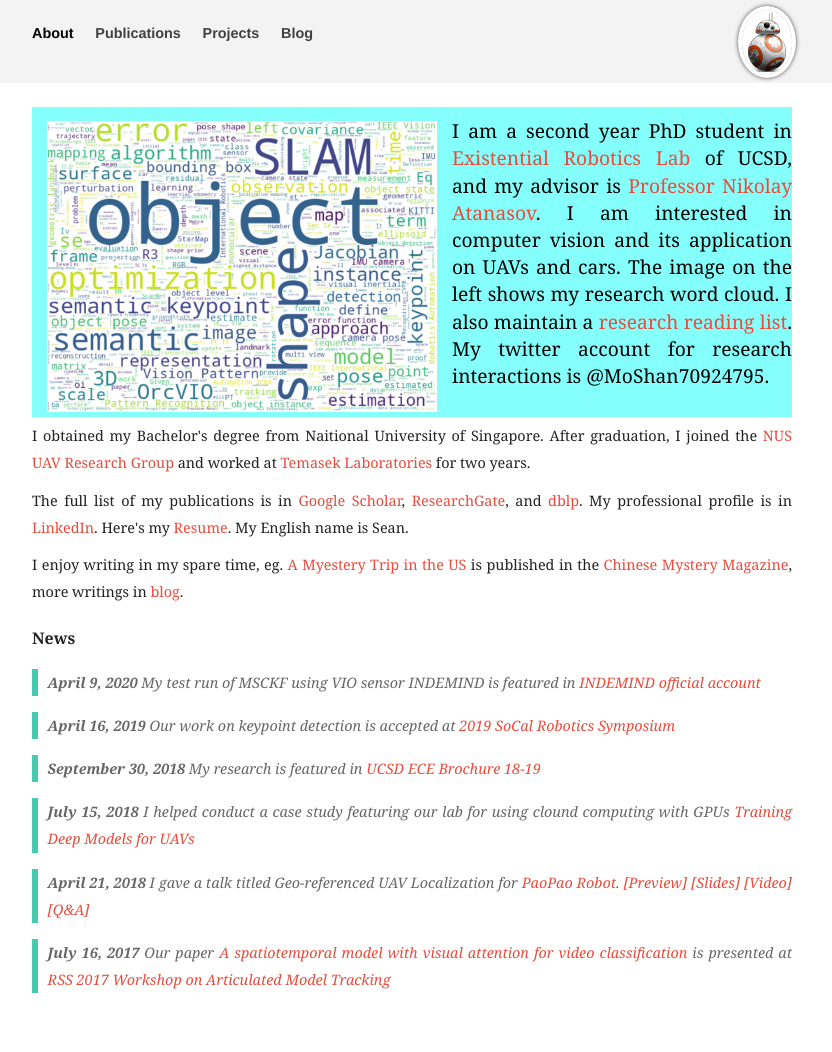
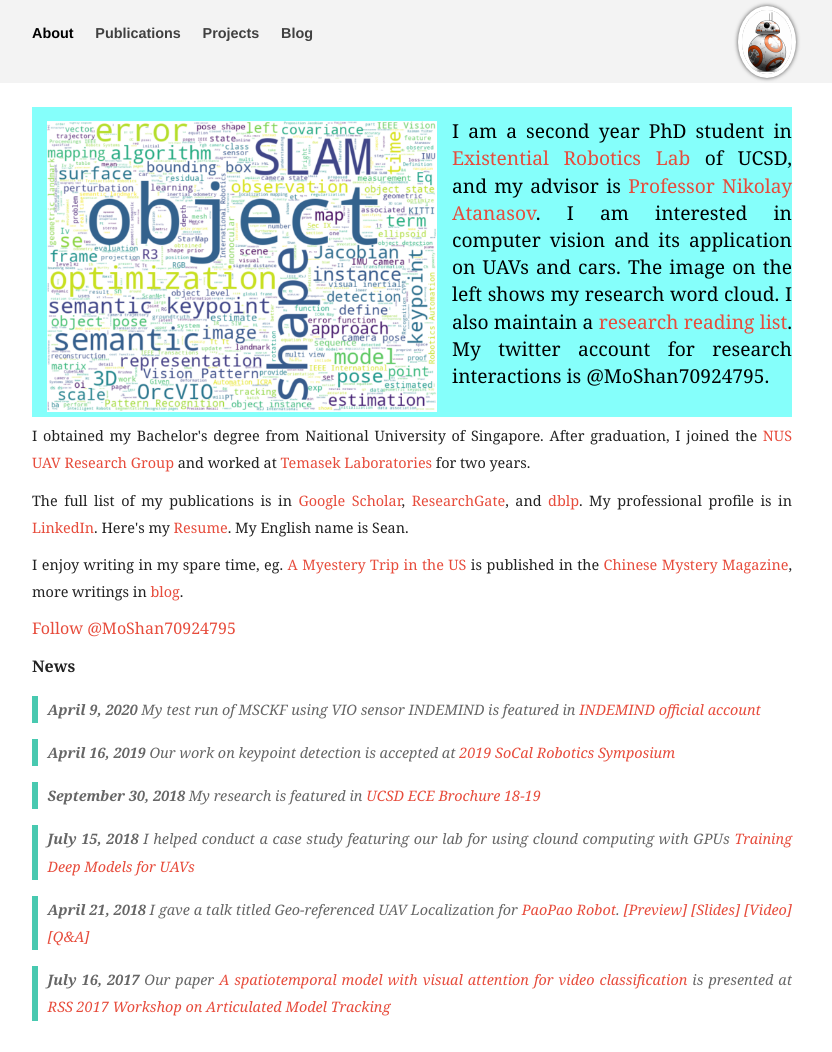
Before and after one commit to moshanATucsd/moshanATucsd.github.io, a Jekyll site: the page built from index.html, in a window 1280 px wide. Shown: the whole page, without its empty margins (228-1060 px from the left). Built offline with Jekyll 4.4.1, drawn with Linux system fonts in a browser that asks for light colours; nearby versions of some CDN libraries; comment, search, counter and statistics services are not loaded; before the commit the page ends 1024 px from its top, so only the background shows below that.

Commit message:
Update index.html

```diff
--- a/index.html
+++ b/index.html
@@ -33,6 +33,8 @@
     I enjoy writing in my spare time, eg. <a href="https://goo.gl/TsYAFy">A Myestery Trip in the US</a> is published in the <a href="/pdfs/others/tuili.pdf">Chinese Mystery Magazine</a>, more writings in <a href="https://moshanatucsd.github.io//blog/writing.html">blog</a>.
     </p>
 
+    <a href="https://twitter.com/MoShan70924795?ref_src=twsrc%5Etfw" class="twitter-follow-button" data-show-count="false">Follow @MoShan70924795</a><script async src="https://platform.twitter.com/widgets.js" charset="utf-8"></script>
+
 </section>
 
 {% include news.html %}
```
